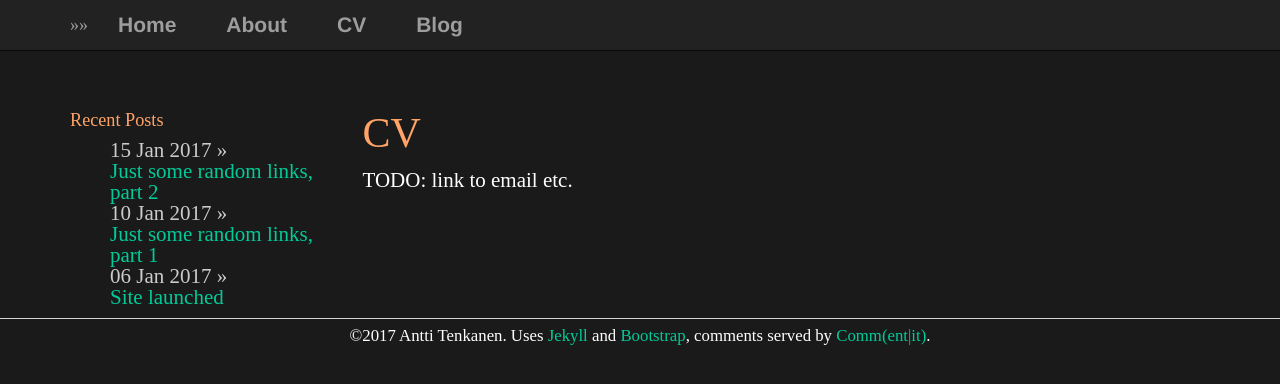
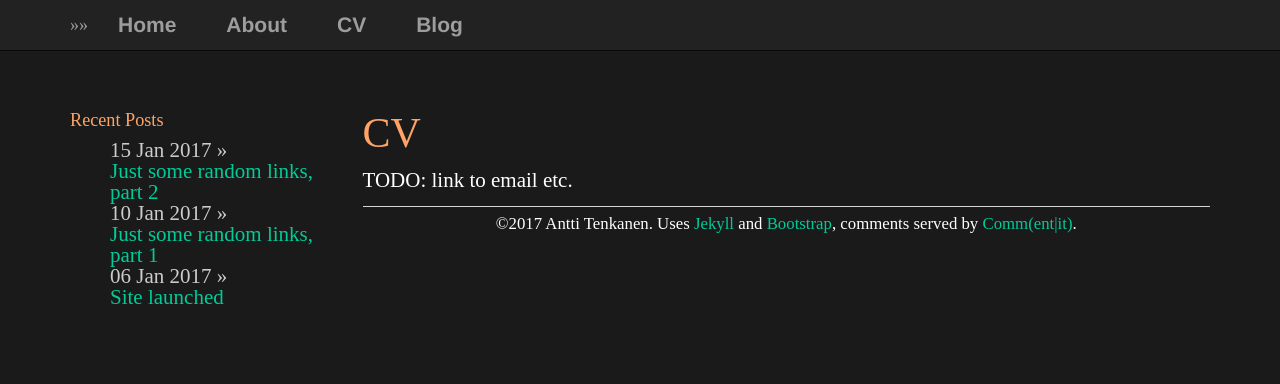
Before and after one commit to plantecophys/plantecophys, a Jekyll site: the page built from cv/index.html, in a window 1280 px wide. Shown: the top 384 px of the page. Built offline with Jekyll 4.4.1, drawn with Linux system fonts in a browser that asks for light colours.

Commit message:
Update default.html

```diff
--- a/_layouts/default.html
+++ b/_layouts/default.html
@@ -19,10 +19,10 @@
         </div>
         <div class="col-md-9">
             {{ content }}
+	    {% include footer.html %}
         </div>
     </div>
 </div>
-{% include footer.html %}
 	<!-- jQuery (necessary for Bootstrap's JavaScript plugins) -->
    	<script src="https://ajax.googleapis.com/ajax/libs/jquery/1.12.4/jquery.min.js"></script>
     	<!-- Include all compiled plugins (below), or include individual files as needed -->
```
